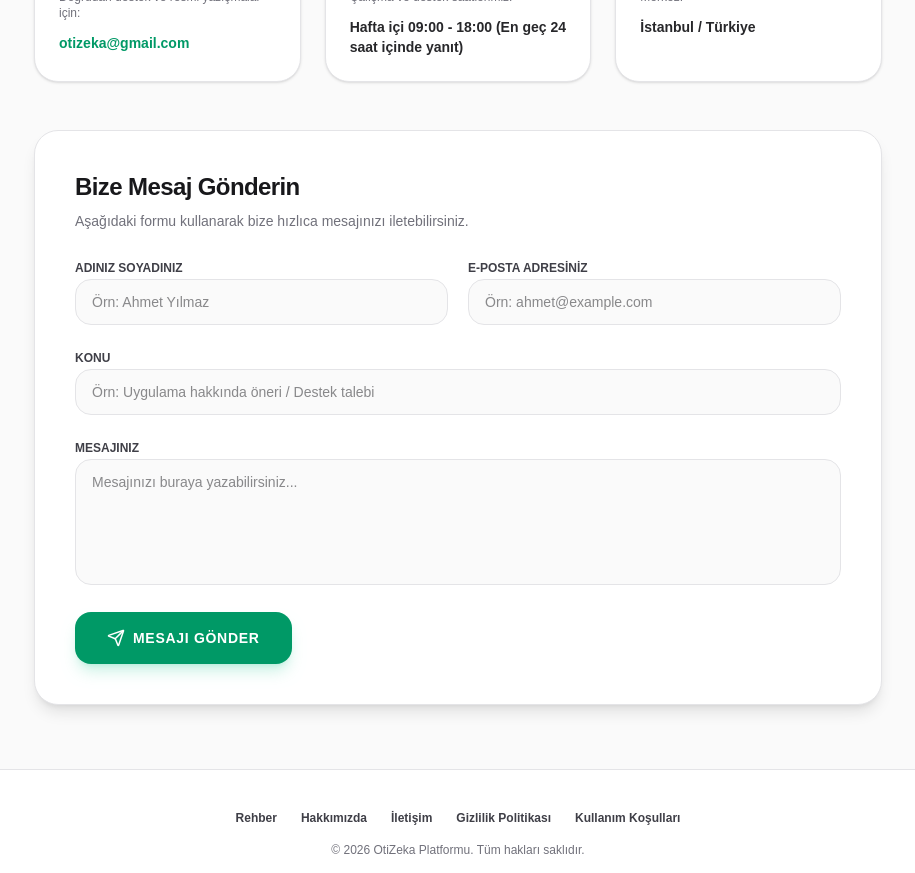
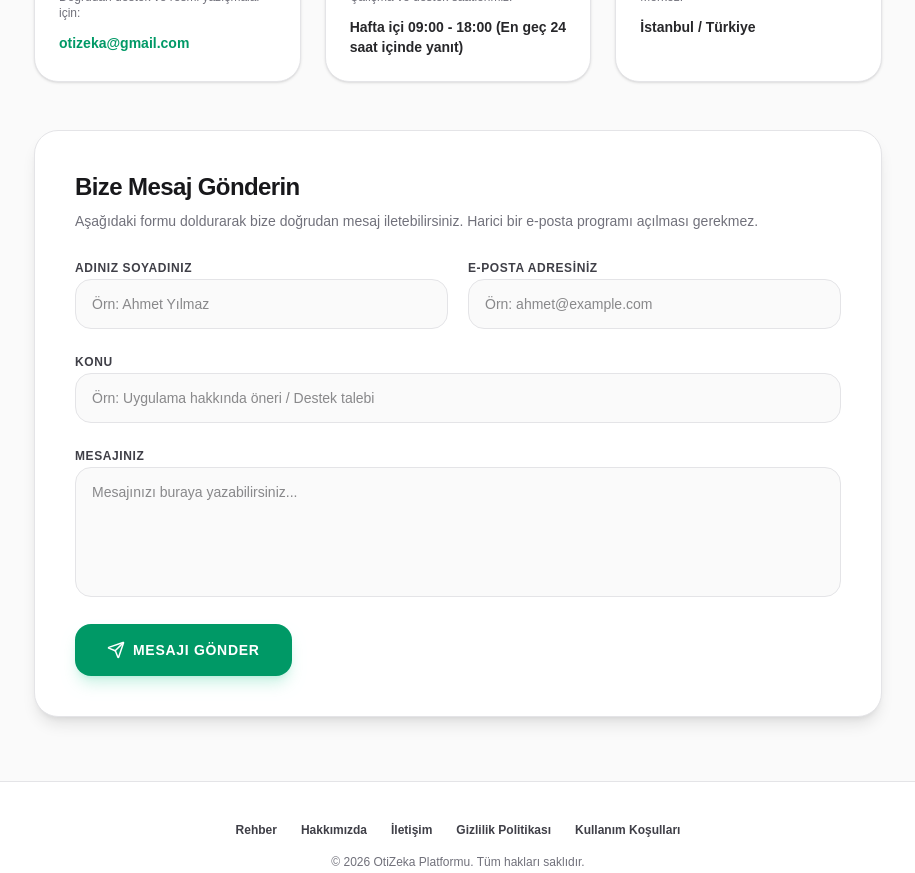
Before and after one commit to zeynelguner-del/otizm, a Next.js app: page /iletisim in a window 1280 px wide. Shown: the part 520-1393 px from the top of the page, without its empty margins (182-1097 px from the left). Built offline with nearby package versions, Linux system fonts and the light colour scheme.

Commit message:
fix(contact): implement in-app server side contact email sending without external client

```diff
--- /dev/null
+++ b/src/app/api/contact/route.ts
@@ -0,0 +1,45 @@
+import { NextResponse } from "next/server";
+import { sendContactMessage } from "@/lib/email";
+
+export const runtime = "nodejs";
+export const dynamic = "force-dynamic";
+
+export async function POST(req: Request) {
+  try {
+    let body: any = null;
+    try {
+      body = await req.json();
+    } catch {
+      return NextResponse.json({ error: "Geçersiz istek formatı." }, { status: 400 });
+    }
+
+    const name = typeof body?.name === "string" ? body.name.trim() : "";
+    const email = typeof body?.email === "string" ? body.email.trim().toLowerCase() : "";
+    const subject = typeof body?.subject === "string" ? body.subject.trim() : "";
+    const message = typeof body?.message === "string" ? body.message.trim() : "";
+
+    if (!name || name.length < 2) {
+      return NextResponse.json({ error: "Lütfen adınızı ve soyadınızı giriniz." }, { status: 400 });
+    }
+
+    if (!email || !email.includes("@") || !email.includes(".")) {
+      return NextResponse.json({ error: "Lütfen geçerli bir e-posta adresi giriniz." }, { status: 400 });
+    }
+
+    if (!subject || subject.length < 3) {
+      return NextResponse.json({ error: "Lütfen bir konu belirtiniz." }, { status: 400 });
+    }
+
+    if (!message || message.length < 10) {
+      return NextResponse.json({ error: "Mesajınız en az 10 karakter olmalıdır." }, { status: 400 });
+    }
+
+    // Send email via server-side transporter
+    await sendContactMessage({ name, email, subject, message });
+
+    return NextResponse.json({ success: true, message: "Mesajınız başarıyla iletildi. En kısa sürede geri dönüş yapacağız." });
+  } catch (error) {
+    console.error("Contact API error:", error);
+    return NextResponse.json({ error: "Mesaj iletilirken bir hata oluştu. Lütfen doğrudan otizeka@gmail.com adresine yazınız." }, { status: 500 });
+  }
+}
--- a/src/app/iletisim/page.tsx
+++ b/src/app/iletisim/page.tsx
@@ -1,13 +1,55 @@
-import { Metadata } from "next";
+"use client";
+
+import { useState } from "react";
 import Link from "next/link";
-import { ArrowLeft, Sparkles, Mail, MessageSquare, MapPin, Clock, Send, HelpCircle } from "lucide-react";
-
-export const metadata: Metadata = {
-  title: "İletişim ve Destek | OtiZeka",
-  description: "OtiZeka ekibiyle iletişime geçin, sorularınızı, önerilerinizi veya teknik destek taleplerinizi iletin.",
-};
+import { ArrowLeft, Sparkles, Mail, MessageSquare, MapPin, Clock, Send, CheckCircle2, AlertCircle, Loader2 } from "lucide-react";
 
 export default function ContactPage() {
+  const [name, setName] = useState("");
+  const [email, setEmail] = useState("");
+  const [subject, setSubject] = useState("");
+  const [message, setMessage] = useState("");
+
+  const [loading, setLoading] = useState(false);
+  const [success, setSuccess] = useState<string | null>(null);
+  const [error, setError] = useState<string | null>(null);
+
+  const handleSubmit = async (e: React.FormEvent) => {
+    e.preventDefault();
+    setError(null);
+    setSuccess(null);
+
+    if (!name.trim() || !email.trim() || !subject.trim() || !message.trim()) {
+      setError("Lütfen tüm alanları eksiksiz doldurunuz.");
+      return;
+    }
+
+    setLoading(true);
+    try {
+      const res = await fetch("/api/contact", {
+        method: "POST",
+        headers: { "Content-Type": "application/json" },
+        body: JSON.stringify({ name, email, subject, message }),
+      });
+
+      const data = await res.json();
+      if (!res.ok) {
+        setError(data.error || "Mesaj gönderilirken bir sorun oluştu.");
+        return;
+      }
+
+      setSuccess("Mesajınız başarıyla iletildi! Ekibimiz en kısa sürede sizinle iletişime geçecektir.");
+      setName("");
+      setEmail("");
+      setSubject("");
+      setMessage("");
+    } catch (err) {
+      setError("Sunucuya bağlanılamadı. Lütfen internet bağlantınızı kontrol edin veya doğrudan otizeka@gmail.com adresine yazın.");
+    } finally {
+      setLoading(false);
+    }
+  };
+
   return (
     <div className="min-h-screen bg-zinc-50 dark:bg-zinc-950 text-zinc-900 dark:text-zinc-100 flex flex-col">
       {/* Top Navbar */}
@@ -96,75 +138,111 @@ export default function ContactPage() {
           </div>
         </div>
 
-        {/* Contact Form Container (Actionable & Client-friendly) */}
+        {/* Dynamic Contact Form */}
         <section className="bg-white dark:bg-zinc-900 p-8 sm:p-10 rounded-3xl border border-zinc-200 dark:border-zinc-800 shadow-lg space-y-6">
           <div className="space-y-2">
             <h2 className="text-2xl font-black text-zinc-900 dark:text-zinc-50 tracking-tight">
               Bize Mesaj Gönderin
             </h2>
             <p className="text-sm text-zinc-500 dark:text-zinc-400 font-medium">
-              Aşağıdaki formu kullanarak bize hızlıca mesajınızı iletebilirsiniz.
+              Aşağıdaki formu doldurarak bize doğrudan mesaj iletebilirsiniz. Harici bir e-posta programı açılması gerekmez.
             </p>
           </div>
 
-          <form
-            action="mailto:otizeka@gmail.com"
-            method="post"
-            encType="text/plain"
-            className="space-y-5"
-          >
+          {/* Alert notifications */}
+          {success && (
+            <div className="p-5 rounded-2xl bg-emerald-50 dark:bg-emerald-950/30 border border-emerald-200 dark:border-emerald-800 text-emerald-800 dark:text-emerald-200 flex items-start gap-3 text-sm font-bold">
+              <CheckCircle2 className="w-5 h-5 text-emerald-600 shrink-0 mt-0.5" />
+              <span>{success}</span>
+            </div>
+          )}
+
+          {error && (
+            <div className="p-5 rounded-2xl bg-rose-50 dark:bg-rose-950/30 border border-rose-200 dark:border-rose-800 text-rose-800 dark:text-rose-200 flex items-start gap-3 text-sm font-bold">
+              <AlertCircle className="w-5 h-5 text-rose-600 shrink-0 mt-0.5" />
+              <span>{error}</span>
+            </div>
+          )}
+
+          <form onSubmit={handleSubmit} className="space-y-5">
             <div className="grid grid-cols-1 sm:grid-cols-2 gap-5">
               <div className="space-y-2">
-                <label className="text-xs font-bold text-zinc-700 dark:text-zinc-300 uppercase">Adınız Soyadınız</label>
+                <label className="text-xs font-bold text-zinc-700 dark:text-zinc-300 uppercase tracking-wider">
+                  Adınız Soyadınız
+                </label>
                 <input
                   type="text"
-                  name="name"
+                  value={name}
+                  onChange={(e) => setName(e.target.value)}
+                  disabled={loading}
                   required
                   placeholder="Örn: Ahmet Yılmaz"
-                  className="w-full px-4 py-3 rounded-2xl bg-zinc-50 dark:bg-zinc-800 border border-zinc-200 dark:border-zinc-700 text-sm focus:outline-none focus:ring-2 focus:ring-emerald-500 font-medium"
+                  className="w-full px-4 py-3.5 rounded-2xl bg-zinc-50 dark:bg-zinc-800/80 border border-zinc-200 dark:border-zinc-700 text-sm focus:outline-none focus:ring-2 focus:ring-emerald-500 font-medium disabled:opacity-60 transition"
                 />
               </div>
 
               <div className="space-y-2">
-                <label className="text-xs font-bold text-zinc-700 dark:text-zinc-300 uppercase">E-Posta Adresiniz</label>
+                <label className="text-xs font-bold text-zinc-700 dark:text-zinc-300 uppercase tracking-wider">
+                  E-Posta Adresiniz
+                </label>
                 <input
                   type="email"
-                  name="email"
+                  value={email}
+                  onChange={(e) => setEmail(e.target.value)}
+                  disabled={loading}
                   required
                   placeholder="Örn: ahmet@example.com"
-                  className="w-full px-4 py-3 rounded-2xl bg-zinc-50 dark:bg-zinc-800 border border-zinc-200 dark:border-zinc-700 text-sm focus:outline-none focus:ring-2 focus:ring-emerald-500 font-medium"
+                  className="w-full px-4 py-3.5 rounded-2xl bg-zinc-50 dark:bg-zinc-800/80 border border-zinc-200 dark:border-zinc-700 text-sm focus:outline-none focus:ring-2 focus:ring-emerald-500 font-medium disabled:opacity-60 transition"
                 />
               </div>
             </div>
 
             <div className="space-y-2">
-              <label className="text-xs font-bold text-zinc-700 dark:text-zinc-300 uppercase">Konu</label>
+              <label className="text-xs font-bold text-zinc-700 dark:text-zinc-300 uppercase tracking-wider">
+                Konu
+              </label>
               <input
                 type="text"
-                name="subject"
+                value={subject}
+                onChange={(e) => setSubject(e.target.value)}
+                disabled={loading}
                 required
                 placeholder="Örn: Uygulama hakkında öneri / Destek talebi"
-                className="w-full px-4 py-3 rounded-2xl bg-zinc-50 dark:bg-zinc-800 border border-zinc-200 dark:border-zinc-700 text-sm focus:outline-none focus:ring-2 focus:ring-emerald-500 font-medium"
+                className="w-full px-4 py-3.5 rounded-2xl bg-zinc-50 dark:bg-zinc-800/80 border border-zinc-200 dark:border-zinc-700 text-sm focus:outline-none focus:ring-2 focus:ring-emerald-500 font-medium disabled:opacity-60 transition"
               />
             </div>
 
             <div className="space-y-2">
-              <label className="text-xs font-bold text-zinc-700 dark:text-zinc-300 uppercase">Mesajınız</label>
+              <label className="text-xs font-bold text-zinc-700 dark:text-zinc-300 uppercase tracking-wider">
+                Mesajınız
+              </label>
               <textarea
-                name="message"
+                value={message}
+                onChange={(e) => setMessage(e.target.value)}
+                disabled={loading}
                 rows={5}
                 required
                 placeholder="Mesajınızı buraya yazabilirsiniz..."
-                className="w-full px-4 py-3 rounded-2xl bg-zinc-50 dark:bg-zinc-800 border border-zinc-200 dark:border-zinc-700 text-sm focus:outline-none focus:ring-2 focus:ring-emerald-500 font-medium resize-none"
+                className="w-full px-4 py-3.5 rounded-2xl bg-zinc-50 dark:bg-zinc-800/80 border border-zinc-200 dark:border-zinc-700 text-sm focus:outline-none focus:ring-2 focus:ring-emerald-500 font-medium resize-none disabled:opacity-60 transition"
               ></textarea>
             </div>
 
             <button
               type="submit"
-              className="px-8 py-4 rounded-2xl bg-emerald-600 hover:bg-emerald-700 text-white font-black text-sm uppercase tracking-wider flex items-center justify-center gap-2 shadow-lg shadow-emerald-500/20 active:scale-95 transition"
+              disabled={loading}
+              className="px-8 py-4 rounded-2xl bg-emerald-600 hover:bg-emerald-700 disabled:bg-emerald-400 text-white font-black text-sm uppercase tracking-wider flex items-center justify-center gap-2 shadow-lg shadow-emerald-500/20 active:scale-95 transition cursor-pointer"
             >
-              <Send size={18} />
-              <span>Mesajı Gönder</span>
+              {loading ? (
+                <>
+                  <Loader2 className="w-5 h-5 animate-spin" />
+                  <span>Gönderiliyor...</span>
+                </>
+              ) : (
+                <>
+                  <Send size={18} />
+                  <span>Mesajı Gönder</span>
+                </>
+              )}
             </button>
           </form>
         </section>
--- a/src/lib/email.ts
+++ b/src/lib/email.ts
@@ -52,3 +52,59 @@ Gönderilecek Adres: ${email}
 
   await transporter.sendMail(mailOptions);
 }
+
+export async function sendContactMessage(data: { name: string; email: string; subject: string; message: string }) {
+  const host = process.env.SMTP_HOST;
+  const port = process.env.SMTP_PORT ? parseInt(process.env.SMTP_PORT, 10) : 587;
+  const user = process.env.SMTP_USER;
+  const pass = process.env.SMTP_PASS;
+  const from = process.env.SMTP_FROM || '"OtiZeka İletişim" <noreply@otizeka.com>';
+  const to = process.env.CONTACT_RECEIVER_EMAIL || "otizeka@gmail.com";
+
+  if (!host || !user || !pass) {
+    console.log(`
+============================================================
+[YENİ İLETİŞİM MESAJI ALINDI]
+Gönderen: ${data.name} <${data.email}>
+Konu: ${data.subject}
+Mesaj: ${data.message}
+============================================================
+    `);
+    return;
+  }
+
+  const transporter = nodemailer.createTransport({
+    host,
+    port,
+    secure: port === 465,
+    auth: {
+      user,
+      pass,
+    },
+  });
+
+  const mailOptions = {
+    from,
+    to,
+    replyTo: data.email,
+    subject: `[OtiZeka İletişim Formu] ${data.subject}`,
+    text: `Ad Soyad: ${data.name}\nE-posta: ${data.email}\nKonu: ${data.subject}\n\nMesaj:\n${data.message}`,
+    html: `
+      <div style="font-family: sans-serif; max-width: 600px; margin: auto; padding: 24px; border: 1px solid #e4e4e7; border-radius: 16px; background-color: #ffffff;">
+        <h2 style="color: #059669; margin-bottom: 20px; font-weight: 800; font-size: 20px;">OtiZeka Web Sitesinden Yeni Mesaj</h2>
+        <div style="background-color: #f8fafc; padding: 16px; border-radius: 12px; margin-bottom: 20px; border: 1px solid #e2e8f0;">
+          <p style="margin: 6px 0; font-size: 14px; color: #334155;"><strong>Gönderen:</strong> ${data.name}</p>
+          <p style="margin: 6px 0; font-size: 14px; color: #334155;"><strong>E-Posta:</strong> <a href="mailto:${data.email}">${data.email}</a></p>
+          <p style="margin: 6px 0; font-size: 14px; color: #334155;"><strong>Konu:</strong> ${data.subject}</p>
+        </div>
+        <div style="padding: 16px; background-color: #ffffff; border: 1px solid #e2e8f0; border-radius: 12px;">
+          <h3 style="font-size: 14px; color: #64748b; margin-top: 0; text-transform: uppercase; letter-spacing: 0.05em;">Mesaj İçeriği:</h3>
+          <p style="font-size: 15px; color: #1e293b; line-height: 1.6; white-space: pre-wrap;">${data.message}</p>
+        </div>
+        <p style="margin-top: 24px; font-size: 12px; color: #94a3b8; text-align: center;">Bu e-posta otizeka.com iletişim formundan otomatik olarak iletilmiştir.</p>
+      </div>
+    `,
+  };
+
+  await transporter.sendMail(mailOptions);
+}
```
